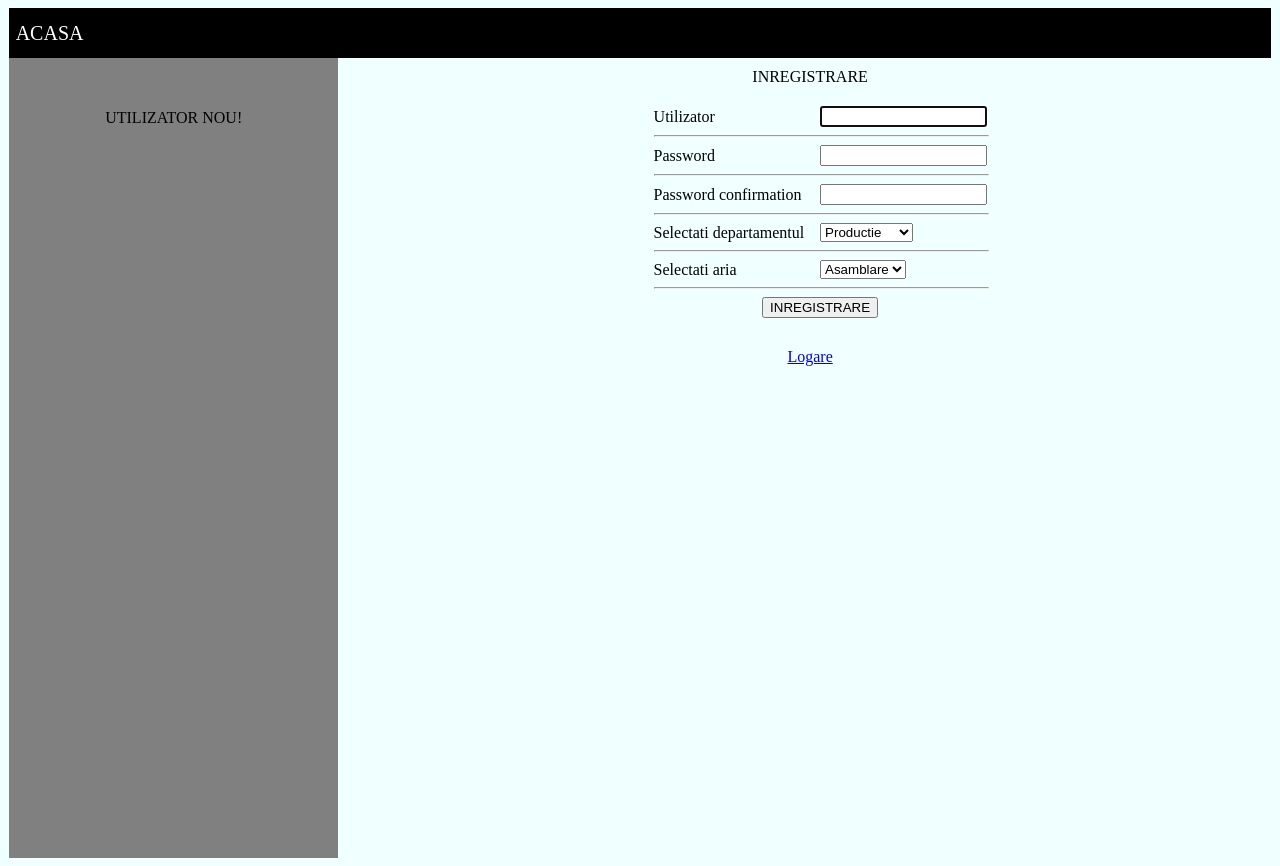
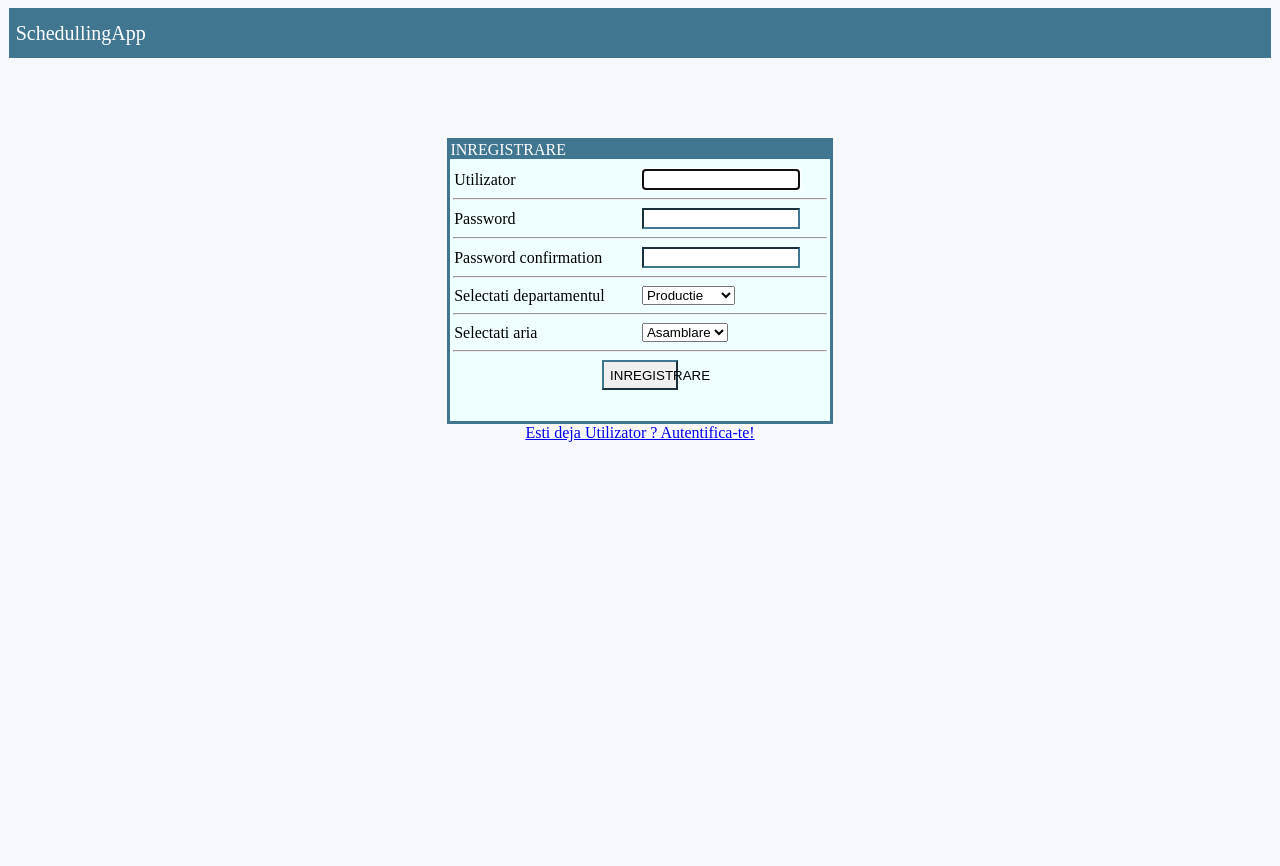
Before and after one commit to CodreanuML/DJANGO-SCHEDULER, a Django app: page /account/signup/ in a window 1280 px wide. After the commit the page ends 442 px from the top, so only its background shows below. Run offline with Django 4.2, Linux system fonts and the light colour scheme.

Commit message:
LOGIN/SIGNUP FORM EDITED

```diff
--- a/EVENTS/views.py
+++ b/EVENTS/views.py
@@ -61,7 +61,7 @@ def detalii_eveniment_template(request,eveniment_pk):
 	eveniment_querry_instances_req=Eveniment.objects.filter(eveniment_template=eveniment_querry)
 
 
-	paginator = Paginator(eveniment_querry_instances_req, 3) # Show 25 contacts per page.
+	paginator = Paginator(eveniment_querry_instances_req, 40) # Show 25 contacts per page.
 
 	page_number = request.GET.get('page')
 	eveniment_querry_instances = paginator.get_page(page_number)
--- a/static/css/ACCOUNTS/style.css
+++ b/static/css/ACCOUNTS/style.css
@@ -1,8 +1,12 @@
+/* GENERAL SETTINGS */
+
+
+
 /* GENERAL SETTINGS */
 
 
 body{
-	background-color: #F0FFFF;
+	background-color: #F8F8FF;
 }
 
 
@@ -24,7 +28,7 @@ body{
 
 .navbar{
 	height: 50px;
-	background-color: black;
+	background-color: #417690;
 	display: flex;
 	align-items: center;
 	margin-left: 0.1vw;
@@ -48,70 +52,42 @@ body{
 /* LOGIN PAGE */
 .container_login{
 	display: flex;
-	flex-direction: row;
+	flex-direction: column;
 	font-size: 16px;
-
-}
-
-
-.container_login .container_left{
-
-	margin-left: 0.1vw;
-	height: 100vh;
-	width: 450px;
-	background-color: grey;
-	display: flex;
-	flex-direction: column;
-
-
-
-}
-
-
-.container_login .container_left .card_title{
-	margin-bottom: 20px;
-	height: 80px ;
-	width: 100%;
-	display: flex;
 	justify-content: center;
-	margin-top: 20px;
-	align-items: center;
-
+    align-items: center;
 
 }
 
 
 
-.container_login  .container_right{
-	width: 100%;
-	margin-top: 10px;
-	padding-left: 10px;
+
+.container_login  .login_form{
+	margin-top: 80px;
+	width: 30%;
+	height: 160px;
+
+	background-color: #F0FFFF;
+	border: solid;
+	border-color: #417690;
+	border-width: 0.1;
 
 }
 
-.container_login  .container_right .row_title{
+.row_title{
+	background-color: #417690;
 	width: 100%;
+	display: flex;
+	justify-content:left;
 
-	display: flex;
-	align-items: center;
-	justify-content: center;
-	margin-bottom: 20px;
+	color: white;
+	margin-bottom: 10px;
 }
 
 
 
 
-.login_form{
-	margin-top: 20px;
-	width: 100%;
-	margin-top: 10px;
-	padding-left: 10px;
-	display: flex;
-	justify-content: center;
 
-
-
-}
 
 .form_row{
 	width: 100%;
@@ -122,42 +98,45 @@ body{
 
 }
 
-.form_col{
+.form_col_label{
 	width: 50%;
+	padding-left: 1%;
+	display: flex;
+	justify-content:left;
+	align-items: center;
+
+}
+
+.form_col_value{
+	width: 50%;
+
 	display: flex;
 	justify-content:left;
 	align-items: center;
 }
 
-.row_footer{
-	margin-top: 30px;
-		display: flex;
-	align-items: center;
-	justify-content: center;
+
+.form_col_value input{
+	width: 80%;
+	border-color:  #417690;
+
 }
 
-.container_right hr{
 
-
-	width: 100%;
-
+.login_form hr{
+	width: 98%;
+	color:  #417690
 
 
 
 }
 
+.btn_form{
 
-.login_form input{
-
-
-	width: 100%;
-
-
-
-
+	width: 20%;
+	height: 30px;
+	border-color: #417690;
 }
-
-
 
 
 
@@ -166,72 +145,49 @@ body{
 
 /* MAIN ITEMS */
 /* REGISTER PAGE */
-.container_register{
-	display: flex;
-	flex-direction: row;
-	font-size: 16px;
-
-}
-
-
-.container_register .container_left{
-
-	margin-left: 0.1vw;
-	height: 100vh;
-	width: 450px;
-	background-color: grey;
-	display: flex;
-	flex-direction: column;
 
 
 
-}
 
 
-.container_register .container_left .card_title{
-	margin-bottom: 20px;
-	height: 80px ;
-	width: 100%;
+.container_register{
 	display: flex;
+	flex-direction: column;
+	font-size: 16px;
 	justify-content: center;
-	margin-top: 20px;
-	align-items: center;
-
+    align-items: center;
 
 }
 
 
 
-.container_register  .container_right{
-	width: 100%;
-	margin-top: 10px;
-	padding-left: 10px;
+
+.container_register  .register_form{
+	margin-top: 80px;
+	width: 30%;
+	height: 280px;
+
+	background-color: #F0FFFF;
+	border: solid;
+	border-color: #417690;
+	border-width: 0.1;
 
 }
 
-.container_register  .container_right .row_title{
+.row_title{
+	background-color: #417690;
 	width: 100%;
+	display: flex;
+	justify-content:left;
 
-	display: flex;
-	align-items: center;
-	justify-content: center;
-	margin-bottom: 20px;
+	color: white;
+	margin-bottom: 10px;
 }
 
 
 
 
-.login_form{
-	margin-top: 20px;
-	width: 100%;
-	margin-top: 10px;
-	padding-left: 10px;
-	display: flex;
-	justify-content: center;
 
-
-
-}
 
 .form_row{
 	width: 100%;
@@ -242,31 +198,45 @@ body{
 
 }
 
-.form_col{
+.form_col_label{
 	width: 50%;
+	padding-left: 1%;
+	display: flex;
+	justify-content:left;
+	align-items: center;
+
+}
+
+.form_col_value{
+	width: 50%;
+
 	display: flex;
 	justify-content:left;
 	align-items: center;
 }
 
-.row_footer{
-	margin-top: 30px;
-		display: flex;
-	align-items: center;
-	justify-content: center;
+
+.form_col_value input{
+	width: 80%;
+	border-color:  #417690;
+
 }
 
 
-
-
-
-
-
+.register_form hr{
+	width: 98%;
+	color:  #417690
 
 
 
 }
 
+.btn_form{
+
+	width: 20%;
+	height: 30px;
+	border-color: #417690;
+}
 
 
 
--- a/static/css/EVENTS/style.css
+++ b/static/css/EVENTS/style.css
@@ -148,7 +148,7 @@ body{
 
 .container_left_detalii_eveniment{
 
-	margin-top: 5px;
+	margin-top: 10px;
 	margin-left: 0.1vw;
 	height: 100vh;
 	width: 550px;
@@ -224,7 +224,7 @@ body{
 	width: 100%;
 	margin-top: 10px;
 	padding-left: 10px;
-
+	padding-right: 0.1vw;
 
 
 }
--- a/templates/ACCOUNTS/signup.html
+++ b/templates/ACCOUNTS/signup.html
@@ -10,21 +10,16 @@
 <div class="container_register">
 
 
-	<div class="container_left">
-		<div class="card_title">UTILIZATOR NOU!</div>
-		<div class="card_eveniment"></div>
-
-	</div>
 
 
-	<div class="container_right">
-
-		<div class="row_title">
-			INREGISTRARE
-		</div>
 
 
-		  <div class="login_form">
+		  <div class="register_form">
+
+
+		  	<div class="row_title">
+			INREGISTRARE
+			</div>
 
 
   				<form method="post" name="login">
@@ -33,11 +28,11 @@
                 {% for field in form %}
                 	<div class="form_row">
 
-                    <div class="form_col">
+                    <div class="form_col_label">
                     {{ field.label}}
                     </div>
 
-                	<div class="form_col">
+                	<div class="form_col_value">
                 	{{ field}}
                 	</div>
 
@@ -54,11 +49,10 @@
 
         <div class="row_footer">
 
-			<a href="https://www.w3schools.com/" > Logare</a>
+			<a href="https://www.w3schools.com/" > Esti deja Utilizator ? Autentifica-te!</a>
 		</div>
 
 
-	</div>
 
 
 
--- a/templates/ACCOUNTS/template.html
+++ b/templates/ACCOUNTS/template.html
@@ -13,7 +13,7 @@
 
 
 	<div class="navbar">
-			<a class="navbutton" href="{% url 'PROJECTS:projects_home' %}">ACASA</a>
+						<a class="navbutton" href="{% url 'PROJECTS:projects_home' %}">SchedullingApp</a>
 
 	</div>
 
```
Also changed, not shown: static/css/PROJECTS/style.css (+5 -5 lines), templates/ACCOUNTS/login.html (+10 -16 lines), templates/EVENTS/datalii_eveniment_template.html (+10 -4 lines), templates/EVENTS/home.html (deleted, +0 -46 lines), db.sqlite3.
